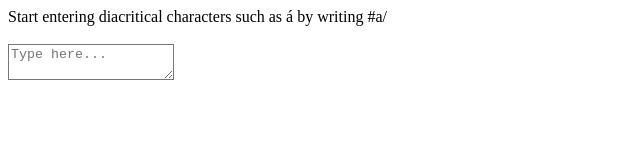
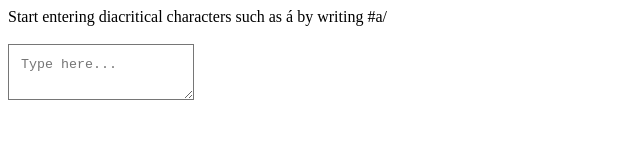
Before and after one commit to schefflaa/betacode, a plain HTML site: page index.html in a window 1280 px wide. Shown: the whole page, without its empty margins (0-640 px from the left). Drawn offline with nearby package versions, Linux system fonts and the light colour scheme.

Commit message:
Update index.html

```diff
--- a/index.html
+++ b/index.html
@@ -13,7 +13,7 @@
     <br/>
 
     <div class="betacode-anchor">
-        <textarea autofocus class="betacode-targetField" placeholder="Type here..."></textarea>
+        <textarea autofocus class="betacode-targetField" style="padding: 12px 12px;" placeholder="Type here..."></textarea>
     </div>
 
     <br/>
```
